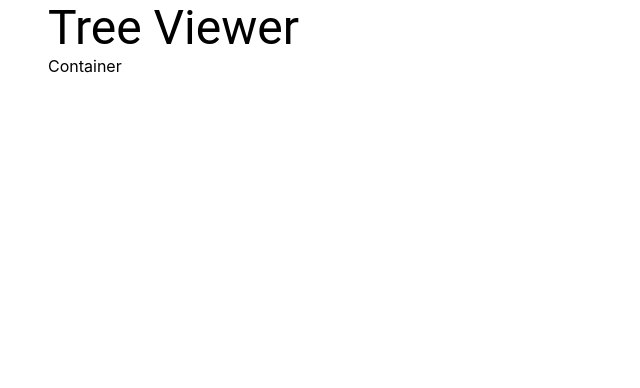
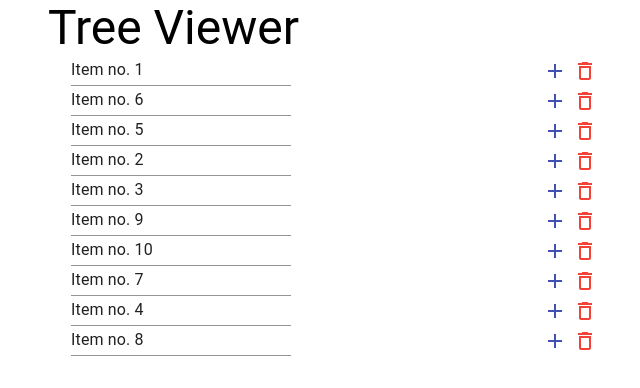
Before and after one commit to zakve/tree-viewer, a React (Create React App) app: page / in a window 1280 px wide. Shown: the top 388 px of the page, without its empty margins (316-956 px from the left). Built offline with nearby package versions, Linux system fonts and the light colour scheme.

Commit message:
Add TreeViewer and custom TreeItemUi components

```diff
--- a/src/App.tsx
+++ b/src/App.tsx
@@ -1,18 +1,18 @@
 import React from 'react';
 import Typography from '@material-ui/core/Typography';
 import Container from '@material-ui/core/Container';
+import TreeViewer from './components/TreeView';
+import data from './data.json'
 
-function App() {
+export default function App() {
   return (
     <div className="App">
       <main>
         <Container maxWidth="sm">
           <Typography variant='h3'>Tree Viewer</Typography>
-          Container
+          <TreeViewer data={data} />
         </Container>
       </main>
     </div>
   );
 }
-
-export default App;
--- /dev/null
+++ b/src/components/TreeItemUi/TreeItemUi.tsx
@@ -0,0 +1,57 @@
+import React from 'react';
+import { makeStyles } from '@material-ui/core/styles';
+import TreeItem from '@material-ui/lab/TreeItem';
+import TextField from '@material-ui/core/TextField';
+import IconButton from '@material-ui/core/IconButton';
+
+import DeleteOutlineIcon from '@material-ui/icons/DeleteOutline';
+import AddIcon from '@material-ui/icons/Add';
+import { indigo } from '@material-ui/core/colors';
+import { red } from '@material-ui/core/colors';
+
+interface INode {
+    id: number,
+    name: string,
+    parentId: number
+}
+
+const useStyles = makeStyles({
+    itemRow: {
+        display: 'flex',
+        alignItems: 'center',
+        justifyContent: 'space-between'
+    },
+    btnAdd: {
+        color: indigo[500],
+    },
+    btnRemove: {
+        color: red[500],
+    }
+});
+
+export default function TreeItemUi({ id, name, parentId }: INode) {
+    const classes = useStyles();
+
+    const addHandler = () => {
+        console.log('add')
+    }
+    const removeHandler = () => {
+        console.log('remove')
+    }
+
+    return (
+        <TreeItem nodeId={id.toString()} label={
+            <div className={classes.itemRow}>
+                <TextField size='small' value={name} />
+                <div>
+                    <IconButton className={classes.btnAdd} size='small' onClick={addHandler} >
+                        <AddIcon />
+                    </IconButton>
+                    <IconButton className={classes.btnRemove} size='small' onClick={removeHandler} >
+                        <DeleteOutlineIcon />
+                    </IconButton>
+                </div>
+            </div>
+        } />
+    )
+}
--- /dev/null
+++ b/src/components/TreeItemUi/index.js
@@ -0,0 +1 @@
+export { default } from './TreeItemUi';
--- /dev/null
+++ b/src/components/TreeView/TreeViewer.tsx
@@ -0,0 +1,34 @@
+import React from 'react';
+import TreeView from '@material-ui/lab/TreeView';
+import ExpandMoreIcon from '@material-ui/icons/ExpandMore';
+import ChevronRightIcon from '@material-ui/icons/ChevronRight';
+import TreeItemUi from '../TreeItemUi';
+
+interface IKeys {
+    id: number,
+    name: string,
+    parentId: number,
+}
+interface IData {
+    data: IKeys[]
+}
+
+export default function TreeViewer({ data }: IData) {
+    return (
+        <TreeView
+            defaultCollapseIcon={<ExpandMoreIcon />}
+            defaultExpandIcon={<ChevronRightIcon />}
+        >
+            {
+                data.map((item: IKeys) => (
+                    <TreeItemUi
+                        key={item.id}
+                        id={item.id}
+                        name={item.name}
+                        parentId={item.parentId}
+                    />))
+            }
+
+        </TreeView>
+    )
+}
--- /dev/null
+++ b/src/components/TreeView/index.js
@@ -0,0 +1 @@
+export { default } from './TreeViewer';
```
Also changed, not shown: src/data.json (renamed from data.json).
